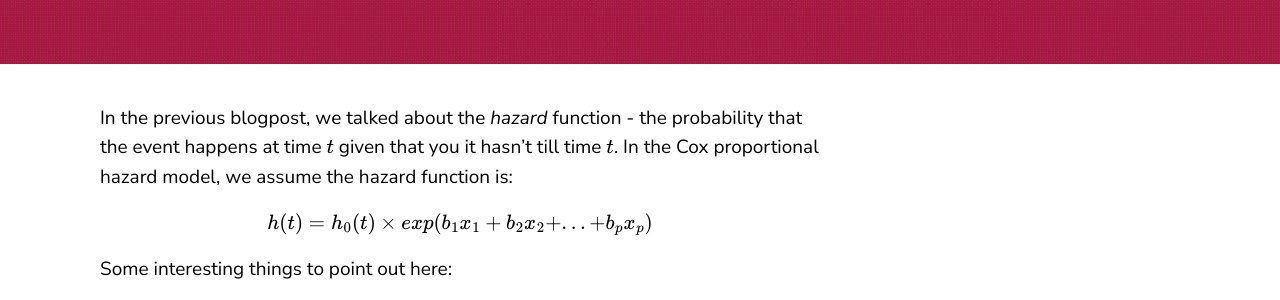
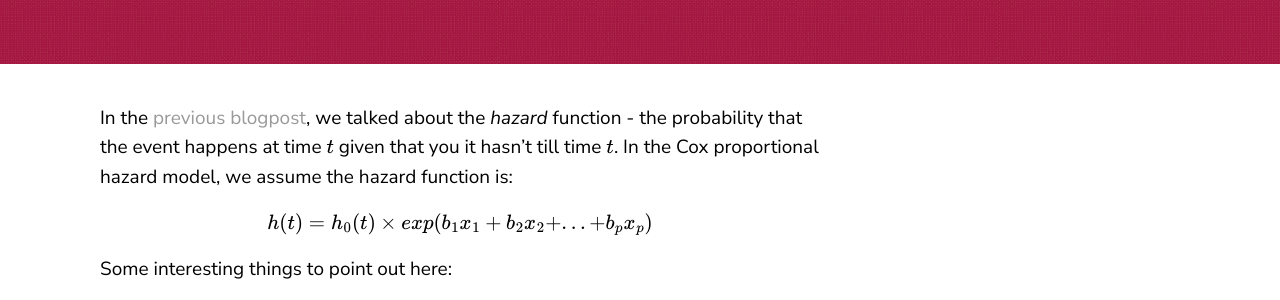
Before and after one commit to sidravi1/sidravi1.github.io, a Jekyll site: the page built from _posts/2021-10-11-cox-proportional-hazard-model.md, in a window 1280 px wide and 900 px high. Shown: the part 366-666 px from the top of the window. Built offline with Jekyll 4.4.1, drawn with Linux system fonts in a browser that asks for light colours; a script that is not in the unit is left out; some of the changed lines change nothing that is shown.

Commit message:
minor fixes

```diff
--- a/_posts/2021-10-11-cox-proportional-hazard-model.md
+++ b/_posts/2021-10-11-cox-proportional-hazard-model.md
@@ -6,7 +6,7 @@ comments: true
 use_math: true
 ---
 
-In the previous blogpost, we talked about the *hazard* function - the probability that the event happens at time $t$ given that you it hasn't till time $t$. In the Cox proportional hazard model, we assume the hazard function is:
+In the [previous blogpost]({{ site.baseurl }}{% post_url 2021-10-01-censored-data-and-intro-to-survival-models %}), we talked about the *hazard* function - the probability that the event happens at time $t$ given that you it hasn't till time $t$. In the Cox proportional hazard model, we assume the hazard function is:
 
 $$
 h(t) = h_0(t) \times exp(b_1x_1 + b_2x_2 + ... + b_px_p)
```
Also changed, not shown: assets/20211012_trace.png.
